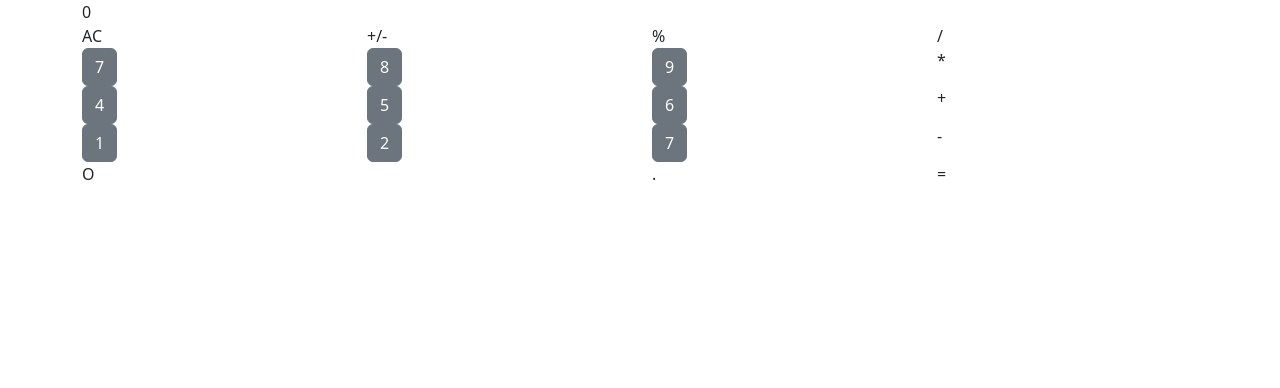
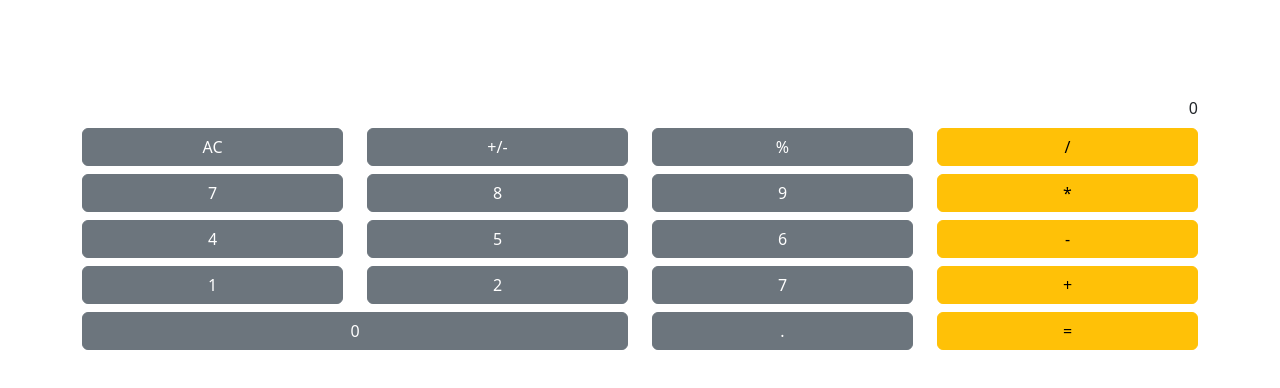
Before and after one commit to Dadadon/Math-Magician, a React (Create React App) app: page / in a window 1280 px wide. Shown: the top 388 px of the page. Built offline with nearby package versions, Linux system fonts and the light colour scheme.

Commit message:
create calculator ui

```diff
--- a/src/App.js
+++ b/src/App.js
@@ -1,46 +1,8 @@
-import './App.css';
-import Container from 'react-bootstrap/Container';
-import Row from 'react-bootstrap/Row';
-import Col from 'react-bootstrap/Col';
-import 'bootstrap/dist/css/bootstrap.min.css';
-import Button from 'react-bootstrap/Button';
+import Calculator from './Calculator';
 
 function App() {
   return (
-    <Container>
-      <Row>
-        <Col>0</Col>
-      </Row>
-      <Row>
-        <Col>AC</Col>
-        <Col>+/-</Col>
-        <Col>%</Col>
-        <Col>/</Col>
-      </Row>
-      <Row>
-        <Col><Button variant="secondary">7</Button></Col>
-        <Col><Button variant="secondary">8</Button></Col>
-        <Col><Button variant="secondary">9</Button></Col>
-        <Col>*</Col>
-      </Row>
-      <Row>
-        <Col><Button variant="secondary">4</Button></Col>
-        <Col><Button variant="secondary">5</Button></Col>
-        <Col><Button variant="secondary">6</Button></Col>
-        <Col>+</Col>
-      </Row>
-      <Row>
-        <Col><Button variant="secondary">1</Button></Col>
-        <Col><Button variant="secondary">2</Button></Col>
-        <Col><Button variant="secondary">7</Button></Col>
-        <Col>-</Col>
-      </Row>
-      <Row>
-        <Col xs={6}>O</Col>
-        <Col>.</Col>
-        <Col>=</Col>
-      </Row>
-    </Container>
+    <Calculator />
   );
 }
 
--- /dev/null
+++ b/src/Calculator.js
@@ -0,0 +1,125 @@
+import './App.css';
+import Container from 'react-bootstrap/Container';
+import Row from 'react-bootstrap/Row';
+import Col from 'react-bootstrap/Col';
+import 'bootstrap/dist/css/bootstrap.min.css';
+import Button from 'react-bootstrap/Button';
+
+function Calculator() {
+  return (
+    <Container className="d-grid gap-2 mt-5 pt-5">
+      <Row>
+        <Col>
+          <p className="mb-0 text-end">0</p>
+        </Col>
+      </Row>
+      <Row>
+        <Col>
+          <Button variant="secondary" className="w-100">
+            AC
+          </Button>
+        </Col>
+        <Col>
+          <Button variant="secondary" className="w-100">
+            +/-
+          </Button>
+        </Col>
+        <Col>
+          <Button variant="secondary" className="w-100">
+            %
+          </Button>
+        </Col>
+        <Col>
+          <Button variant="warning" className="w-100">
+            /
+          </Button>
+        </Col>
+      </Row>
+      <Row>
+        <Col>
+          <Button variant="secondary" className="w-100">
+            7
+          </Button>
+        </Col>
+        <Col>
+          <Button variant="secondary" className="w-100">
+            8
+          </Button>
+        </Col>
+        <Col>
+          <Button variant="secondary" className="w-100">
+            9
+          </Button>
+        </Col>
+        <Col>
+          <Button variant="warning" className="w-100">
+            *
+          </Button>
+        </Col>
+      </Row>
+      <Row>
+        <Col>
+          <Button variant="secondary" className="w-100">
+            4
+          </Button>
+        </Col>
+        <Col>
+          <Button variant="secondary" className="w-100">
+            5
+          </Button>
+        </Col>
+        <Col>
+          <Button variant="secondary" className="w-100">
+            6
+          </Button>
+        </Col>
+        <Col>
+          <Button variant="warning" className="w-100">
+            -
+          </Button>
+        </Col>
+      </Row>
+      <Row>
+        <Col>
+          <Button variant="secondary" className="w-100">
+            1
+          </Button>
+        </Col>
+        <Col>
+          <Button variant="secondary" className="w-100">
+            2
+          </Button>
+        </Col>
+        <Col>
+          <Button variant="secondary" className="w-100">
+            7
+          </Button>
+        </Col>
+        <Col>
+          <Button variant="warning" className="w-100">
+            +
+          </Button>
+        </Col>
+      </Row>
+      <Row>
+        <Col xs={6}>
+          <Button variant="secondary" className="w-100">
+            0
+          </Button>
+        </Col>
+        <Col>
+          <Button variant="secondary" className="w-100">
+            .
+          </Button>
+        </Col>
+        <Col>
+          <Button variant="warning" className="w-100">
+            =
+          </Button>
+        </Col>
+      </Row>
+    </Container>
+  );
+}
+
+export default Calculator;
```
